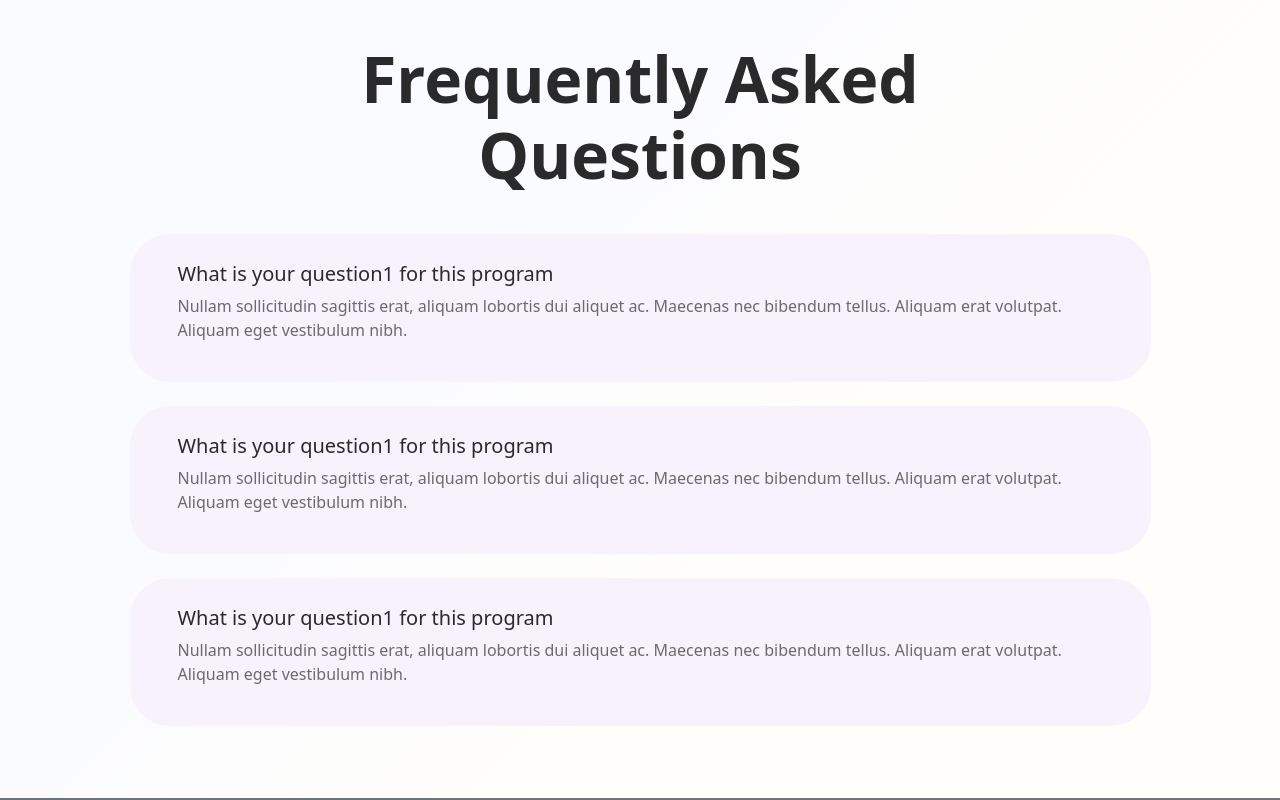
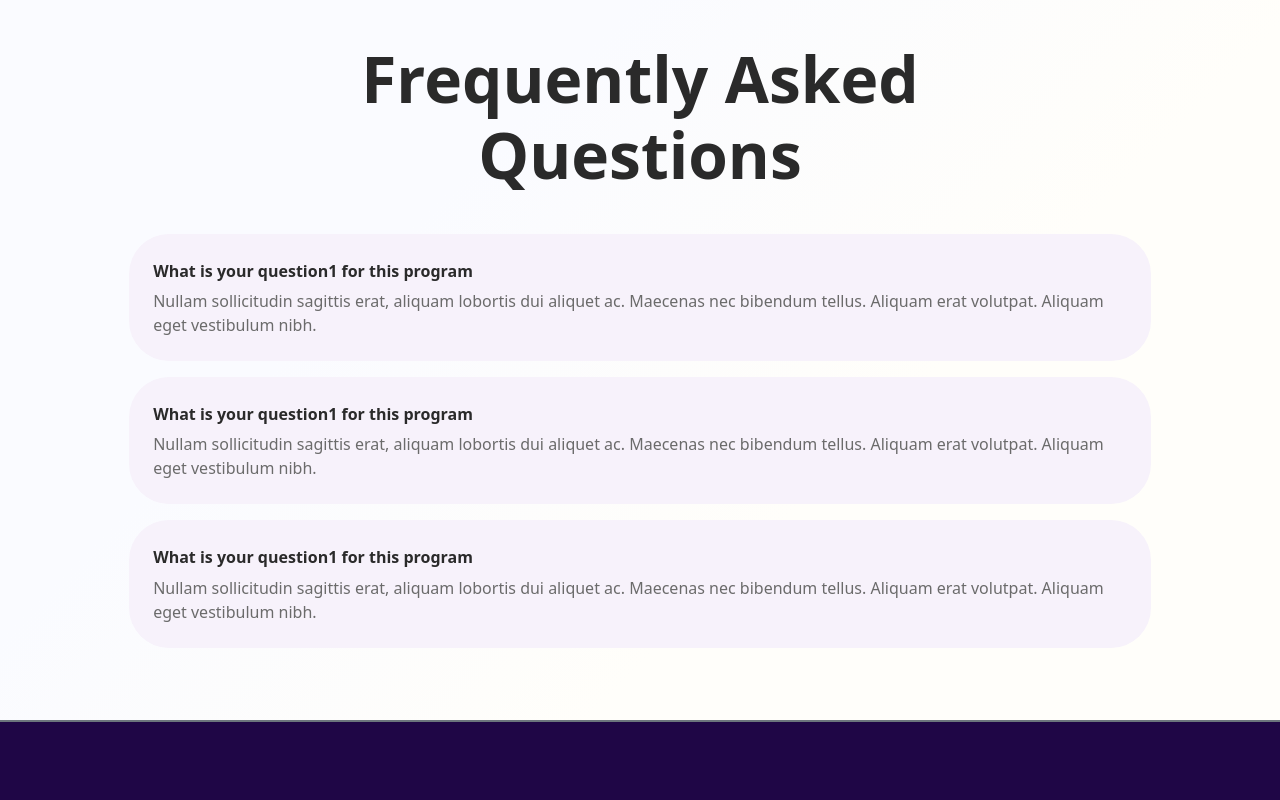
Before and after one commit to arun-pratap/quedemy, a Gatsby site: page / in a window 1280 px wide. Shown: the part 5909-6709 px from the top of the page. After the commit the page ends 6631 px from the top, so only its background shows below. Built offline with nearby package versions, Linux system fonts and the light colour scheme; Gatsby itself is replaced by a stand-in of ours.

Commit message:
initial commit

```diff
--- a/src/components/Faq.js
+++ b/src/components/Faq.js
@@ -26,15 +26,15 @@ export default function Faq() {
             </h2>
           </div>
         </div>
-        <div className="row g-4 justify-content-center">
+        <div className="row g-3 justify-content-center">
           {faqs.map((faq) => (
             <div className="col-12 col-md-11">
               <div
-                className="px-5 py-4 border--radius-40"
+                className="p-4 border--radius-40"
                 style={{ backgroundColor: "var(--off-white-color)" }}
               >
-                <h5 className="fs-5 mt-1 mb-2 heading--dark">{faq.title}</h5>
-                <p className="fs-6 text--dark">{faq.para}</p>
+                <h5 className="fs-6 mt-1 mb-2 fw-bold heading--dark">{faq.title}</h5>
+                <p className="fs-6 mb-0 text--dark">{faq.para}</p>
               </div>
             </div>
           ))}
```
